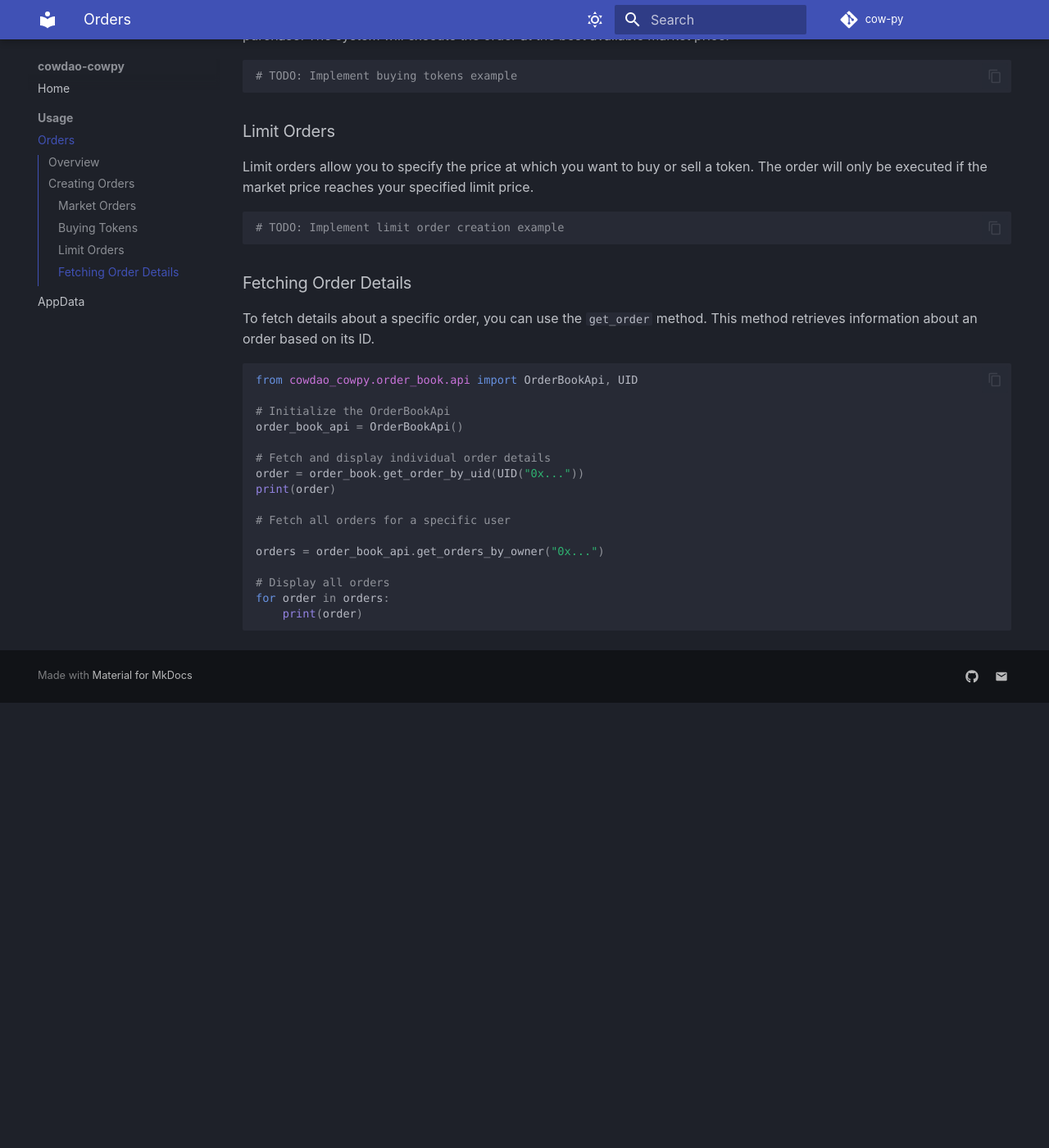
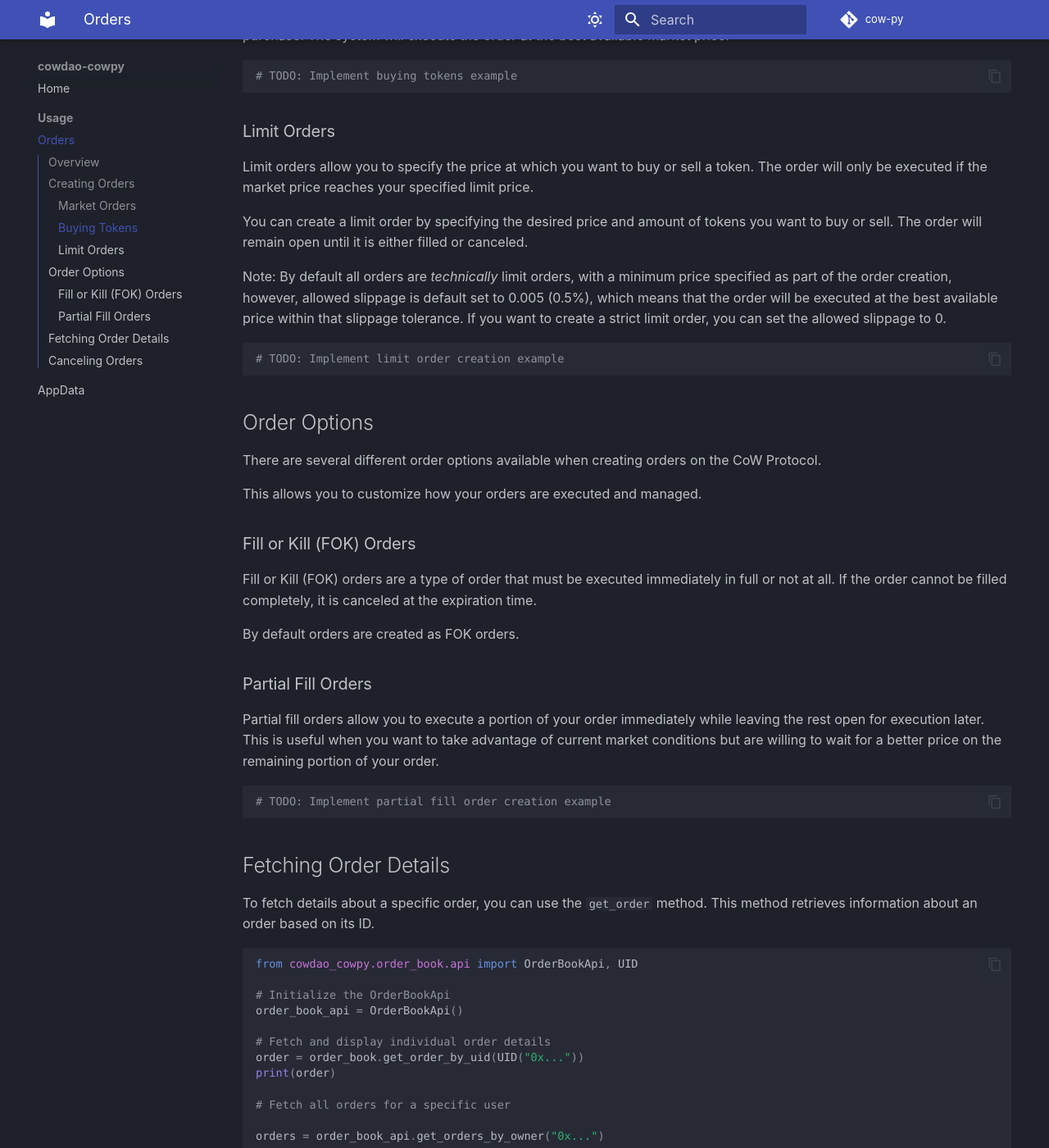
Before and after one commit to cowdao-grants/cow-py, an MkDocs documentation site: the page built from docs/orders.md, in a window 1280 px wide and 1400 px high, scrolled down 1413 px. Shown: the whole window at 82% size. Built offline with MkDocs 1.6.1 and Material for MkDocs 9.7.7, drawn with Linux system fonts in a browser that asks for light colours; some web fonts are replaced; comment, search, counter and statistics services are not loaded; before the commit the page ends 2270 px from its top, so only the background shows below that; some of the changed text lies outside the part shown.

Commit message:
feat:mkdocs-workflows

````diff
--- a/docs/orders.md
+++ b/docs/orders.md
@@ -69,12 +69,34 @@
 
 Limit orders allow you to specify the price at which you want to buy or sell a token. The order will only be executed if the market price reaches your specified limit price.
 
+You can create a limit order by specifying the desired price and amount of tokens you want to buy or sell. The order will remain open until it is either filled or canceled.
+
+Note: By default all orders are *technically* limit orders, with a minimum price specified as part of the order creation, however, allowed slippage is default set to 0.005 (0.5%), which means that the order will be executed at the best available price within that slippage tolerance. If you want to create a strict limit order, you can set the allowed slippage to 0.
+
 ```python
 # TODO: Implement limit order creation example
 ```
 
+## Order Options
 
-### Fetching Order Details
+There are several different order options available when creating orders on the CoW Protocol.
+
+This allows you to customize how your orders are executed and managed.
+
+### Fill or Kill (FOK) Orders
+
+Fill or Kill (FOK) orders are a type of order that must be executed immediately in full or not at all. If the order cannot be filled completely, it is canceled at the expiration time.
+
+By default orders are created as FOK orders.
+
+### Partial Fill Orders
+Partial fill orders allow you to execute a portion of your order immediately while leaving the rest open for execution later. This is useful when you want to take advantage of current market conditions but are willing to wait for a better price on the remaining portion of your order.
+
+```python
+# TODO: Implement partial fill order creation example
+```
+
+## Fetching Order Details
 
 To fetch details about a specific order, you can use the `get_order` method. This method retrieves information about an order based on its ID.
 
@@ -97,3 +119,6 @@
     print(order)
 
 ```
+
+## Canceling Orders
+TODO: Implement order cancellation example
````
Also changed, not shown: 1 other file.
